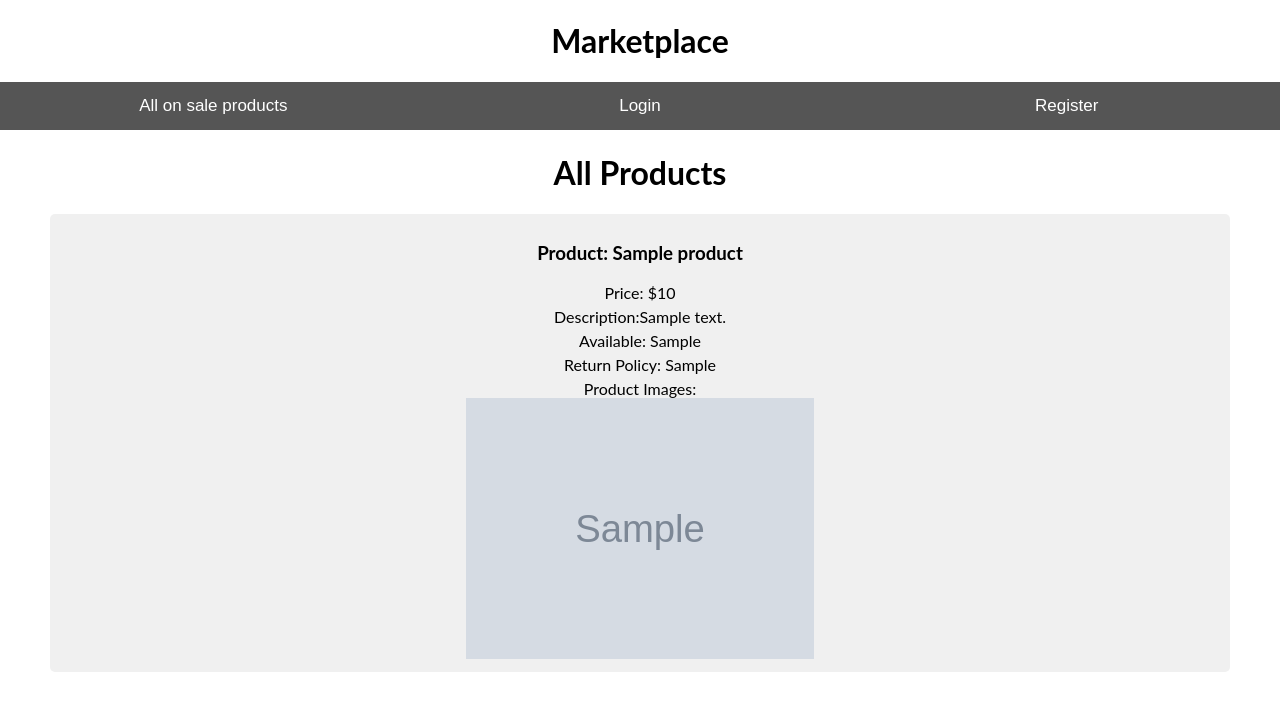
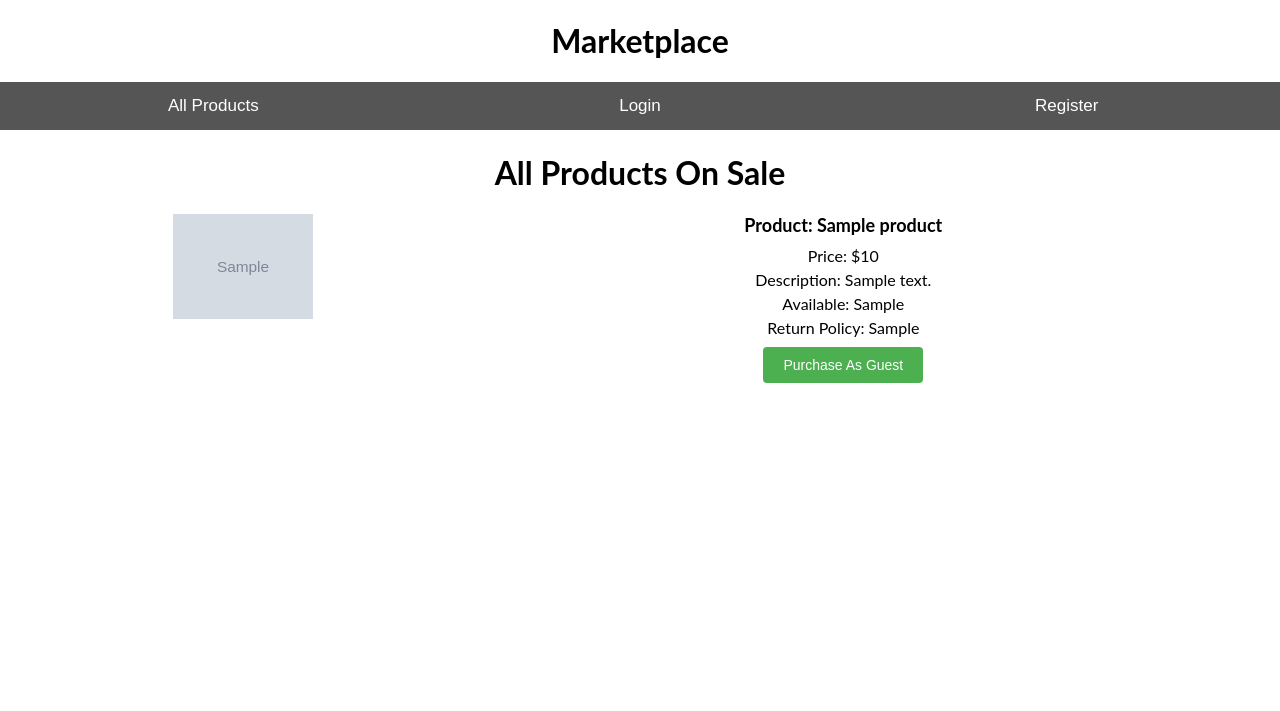
Before and after one commit to LIN251/eventeny-demo, a PHP site: page / in a window 1280 px wide. Shown: the top 711 px of the page. Run offline with PHP 8.4, Linux system fonts and the light colour scheme; tables that the repository leaves empty or names only in its code hold one stand-in row (values such as "Sample post"); grey boxes marked "Sample" are stand-in pictures; data that the repository does not hold is empty.

Commit message:
add purchase product

```diff
--- a/src/index.php
+++ b/src/index.php
@@ -10,12 +10,12 @@
 <body>
 
 <h1>Marketplace</h1>
-<button class="tablink" onclick="openTab('products')" id="defaultOpen">All on sale products</button>
-<button class="tablink" onclick="openTab('login')">Login</button>
+<button class="tablink" onclick="openTab('products')" id="defaultOpen">All Products</button>
+<button class="tablink" id= "guestLogin" onclick="openTab('login')">Login</button>
 <button class="tablink" onclick="openTab('register')">Register</button>
 
 <div id="products" class="tabcontent">
-  <h1>All Products</h1>
+  <h1>All Products On Sale</h1>
   <?php
     // Include the database connection code
     require_once "util/db_connection.php";
@@ -47,7 +47,7 @@
         <input type="text" name="username" required>
         <label for="password">Password:</label>
         <input type="password" name="password" required>
-        <input type="submit" value="Register">
+        <input type="submit" value="Register" >
     </form>
 </div>
 
--- a/src/products/create_product_table.php
+++ b/src/products/create_products_table.php
@@ -1,7 +1,6 @@
 <?php
 require_once "../util/db_connection.php";
-error_reporting(E_ALL);
-ini_set('display_errors', 1);
+
 // Create the 'products' table if it doesn't exist
 $sql = "CREATE TABLE IF NOT EXISTS products (
     product_id INT(11) UNSIGNED AUTO_INCREMENT PRIMARY KEY,
--- a/src/products/show_products.php
+++ b/src/products/show_products.php
@@ -5,14 +5,31 @@
 
   if ($result->num_rows > 0) {
     while ($row = $result->fetch_assoc()) {
-      echo '<div class="product">';
+        echo '<div class="product" id="'. $row["product_id"] . '">';
+        echo '<div class="product-image">';
+        if(!empty($row["image"])){
+          echo '<img src="' . $row["image"] . '" alt="Product Image" style="width: 140px;">';
+        }else{
+          echo '<img src="https://via.placeholder.com/140" alt="Product Image">';
+        }
+        echo '</div>';
+        echo '<div class="product-details">';
         echo '<h3> Product: ' . $row["name"] . '</h3>';
         echo '<p>Price: $' . $row["price"] . '</p>';
-      echo '<p>Description:' . $row["description"] . '</p>';
+        echo '<p>Description: ' . $row["description"] . '</p>';
         echo '<p>Available: ' . $row["available"] . '</p>';
         echo '<p>Return Policy: ' . $row["returns_policy"] . '</p>';
-      echo 'Product Images: '. '<br>';
-      echo '<img src="' . $row["image"] . '" alt="Product Image">';
+        if ($row["available"] > 0) {
+          echo '<form action="./products/purchase_product.php" method="post">';
+          echo '<input type="hidden" name="product_id" value="' . $row["product_id"] . '">';
+          echo '<input type="submit" value="Purchase As Guest">';
+          echo '</form>';
+      } else {
+        echo '<form action="./products/purchase_product.php" method="post">';
+        echo '<input style="background-color: grey;" type="submit" value="Out of Stock" disabled>';
+        echo '</form>';
+      }
+        echo '</div>';
         echo '</div>';
     }
 } else {
--- a/src/styles.css
+++ b/src/styles.css
@@ -1,73 +1,75 @@
 body {
-    font-family: Arial, sans-serif;
+    font-family: "Lato", sans-serif;
     margin: 0;
     padding: 0;
 }
 
-.container {
-    max-width: 800px;
-    margin: 0 auto;
-    padding: 20px;
-}
 
 h1 {
     text-align: center;
 }
 
-.product-list {
-    display: grid;
-    grid-template-columns: repeat(2, 1fr);
-    gap: 20px;
+/* login and register css */
+/* CSS for the login container */
+#login, #register {
+    width: 300px;
+    margin: 150px auto; /* Added margin to move it down */
+    padding: 20px;
+    border: 1px solid #ccc;
+    border-radius: 5px;
+    box-shadow: 0 0 10px rgba(0, 0, 0, 0.1);
+    background-color: #f9f9f9;
 }
 
-.product {
-    background-color: #f0f0f0;
+/* CSS for the form labels */
+#login label, #register label {
+    display: block;
+    margin-bottom: 5px;
+    font-weight: bold;
+    color: #666;
+}
+
+/* CSS for the form input fields */
+#login input[type="text"],
+#login input[type="password"],
+#login input[type="submit"],
+#register input[type="text"],
+#register input[type="password"],
+#register input[type="submit"] {
+    width: 80%;
     padding: 10px;
+    margin-bottom: 15px;
+    border: 1px solid #ccc;
     border-radius: 5px;
 }
 
-.add-product {
-    margin-top: 20px;
-    background-color: #f0f0f0;
-    padding: 20px;
-    border-radius: 5px;
+/* CSS for the login button */
+#login input[type="submit"] {
+    background-color: #2196F3;
+    color: white;
+    cursor: pointer;
 }
 
-form {
-    display: grid;
-    grid-template-columns: 1fr 2fr;
-    gap: 10px;
+#login input[type="submit"]:hover {
+    background-color: #0d8add;
 }
 
-label {
-    text-align: right;
+/* CSS for the Register button */
+#register form {
+    text-align: center;
 }
 
-input,
-textarea {
-    width: 100%;
+#register input[type="submit"] {
+    background-color: #2196F3;
+    color: white;
+    cursor: pointer;
 }
 
-input[type="submit"] {
-    grid-column: span 2;
-    margin-top: 10px;
+#register input[type="submit"]:hover {
+    background-color: #0d8add;
 }
 
-.product img {
-    max-width: 30%;
-    height: auto;
-}
-
-.product p {
-    margin: 5px 0;
-}
-
-/* .add-product textarea {
-    height: 100px;
-} */
-
-body {font-family: "Lato", sans-serif;}
-
+/* Style the tab */
 .tablink {
   background-color: #555;
   color: white;
@@ -84,9 +86,77 @@ body {font-family: "Lato", sans-serif;}
   background-color: #777;
 }
 
-
 .tabcontent {
   display: none;
   padding: 50px;
   text-align: center;
 }
+
+
+/* CSS for the product container */
+.product {
+    display: flex;
+    margin-bottom: 20px;
+  }
+
+  /* CSS for the product image container */
+  .product-image {
+    flex: 1;
+    padding-right: 20px;
+  }
+
+  /* CSS for the product image */
+  .product-image img {
+    max-width: 100%;
+    height: auto;
+  }
+
+  /* CSS for the product details container */
+.product-details {
+    flex: 2;
+  }
+
+  /* CSS for product details text */
+  .product-details h3 {
+    font-size: 18px;
+    margin: 0;
+    margin-bottom: 10px;
+  }
+
+  .product-details p {
+    margin: 0;
+    margin-bottom: 5px;
+  }
+
+  /* CSS for the purchase button */
+  .product-details form {
+    margin-top: 10px;
+  }
+
+  .product-details input[type="submit"] {
+    background-color: #4CAF50;
+    color: white;
+    padding: 10px 20px;
+    border: none;
+    border-radius: 4px;
+    cursor: pointer;
+    font-size: 14px;
+  }
+
+  .product-details input[type="submit"]:hover {
+    background-color: #45a049;
+  }
+
+  .product-details input[type="submit"] {
+    background-color: #4CAF50;
+    color: white;
+    padding: 10px 20px;
+    border: none;
+    border-radius: 4px;
+    cursor: pointer;
+    font-size: 14px;
+  }
+
+  .product-details input[type="submit"]:hover {
+    background-color: #45a049;
+  }
--- a/src/users/add_user.php
+++ b/src/users/add_user.php
@@ -3,7 +3,6 @@
     $sql = "INSERT INTO users (username, password) VALUES ('$username', '$hashedPassword')";
 
     if ($conn->query($sql) === TRUE) {
-        redirectToLogin();
         echo "User registered successfully!";
     } else {
         echo "Error: " . $sql . "<br>" . $conn->error;
```
Also changed, not shown: src/login/login.php (+10 -4 lines), src/login/register.php (+14 -0 lines), src/products/create_purchases_table.php (added, +30 -0 lines), src/products/process_purchase.php (added, +41 -0 lines), src/products/purchase_product.php (added, +37 -0 lines), src/users/create_users_table.php (renamed from src/users/create_user_table.php). Lines whose indentation alone changed are shown as unchanged.
